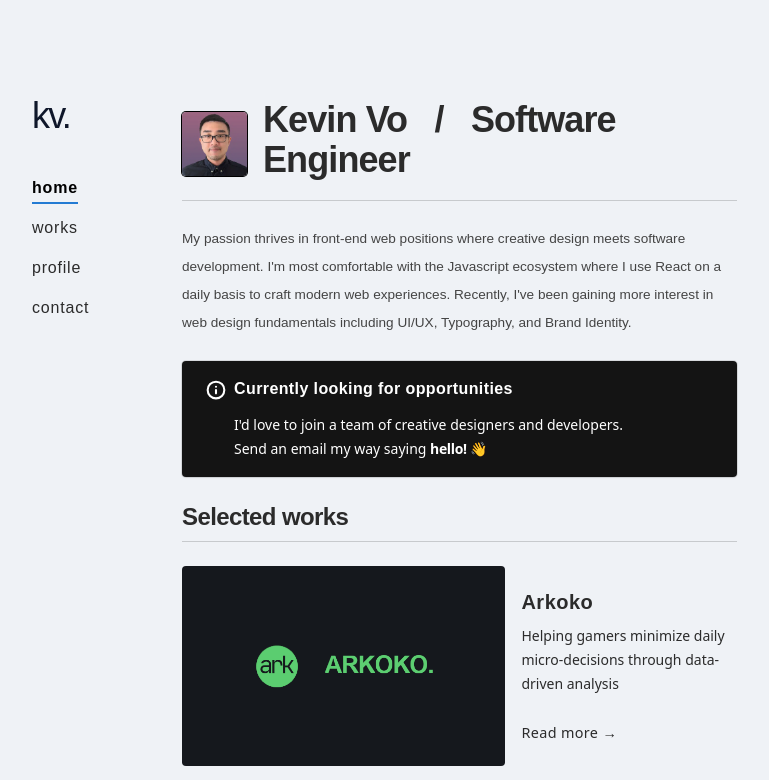
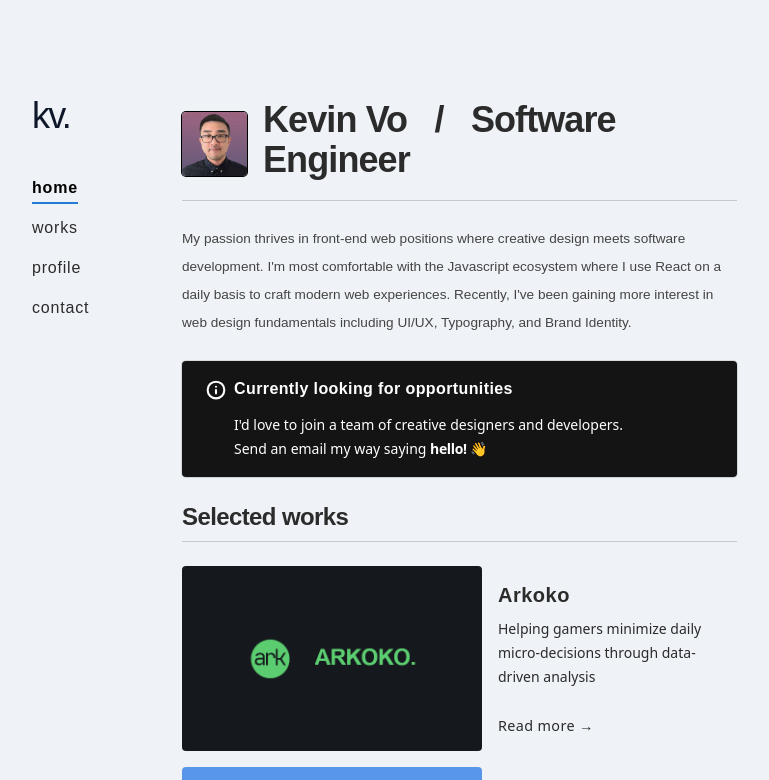
Before and after one commit to Yezo/portfolio-v2, a Next.js app: page / in a window 1280 px wide. Shown: the top 780 px of the page, without its empty margins (160-929 px from the left). Built offline with nearby package versions, Linux system fonts and the light colour scheme; a web font is replaced by a local one.

Commit message:
update css

```diff
--- a/src/components/Projects/ProjectBox.tsx
+++ b/src/components/Projects/ProjectBox.tsx
@@ -8,27 +8,23 @@ type Props = {
   title: string
   description: string
   caseLink: string
-  externalLink?: string
 }
-export default function ProjectBox({
-  imageURL,
-  imageALT,
-  title,
-  description,
-  caseLink,
-  externalLink,
-}: Props) {
+export default function ProjectBox({ imageURL, imageALT, title, description, caseLink }: Props) {
   return (
     <div className="my-4 flex gap-4">
+      <Link href={caseLink}>
         <Image
           src={imageURL}
           alt={imageALT}
           placeholder="blur"
-        className="max-h-[200px] w-[300px] basis-3/5 rounded object-cover"
+          className="max-h-[185px] w-[300px] basis-3/5 rounded object-cover"
         />
+      </Link>
       <div className="basis-2/5">
         <div className="flex min-h-full flex-col justify-center">
+          <Link href={caseLink}>
             <TitleH3>{title}</TitleH3>
+          </Link>
           <div className="space-y-6">
             <p className="mt-2 text-sm leading-6 text-[#2b2b2b]">{description}</p>
             <div>
```
Lines whose indentation alone changed are shown as unchanged.
